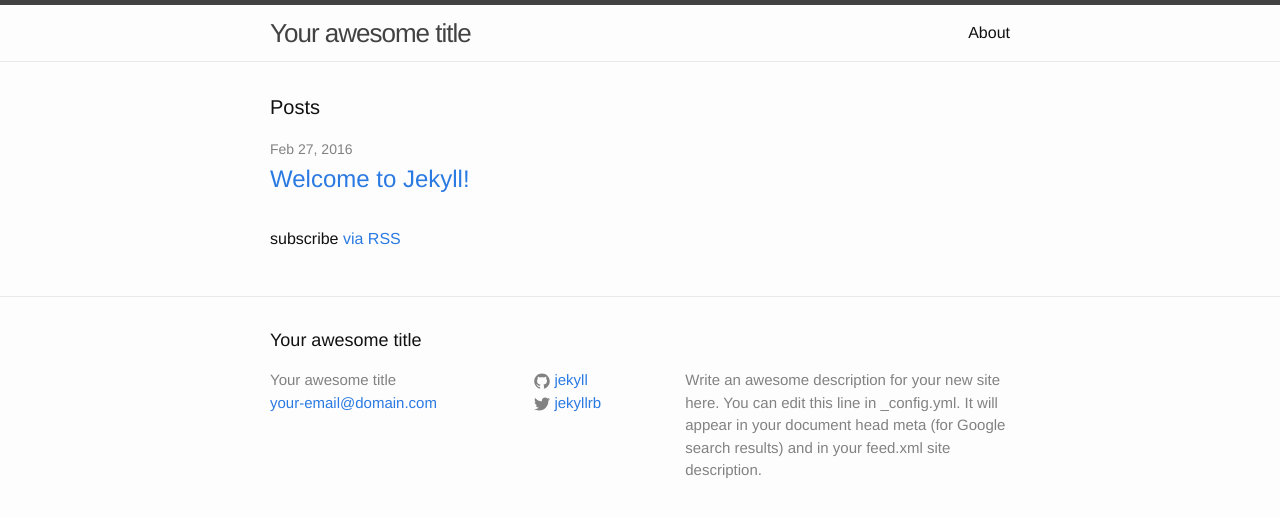
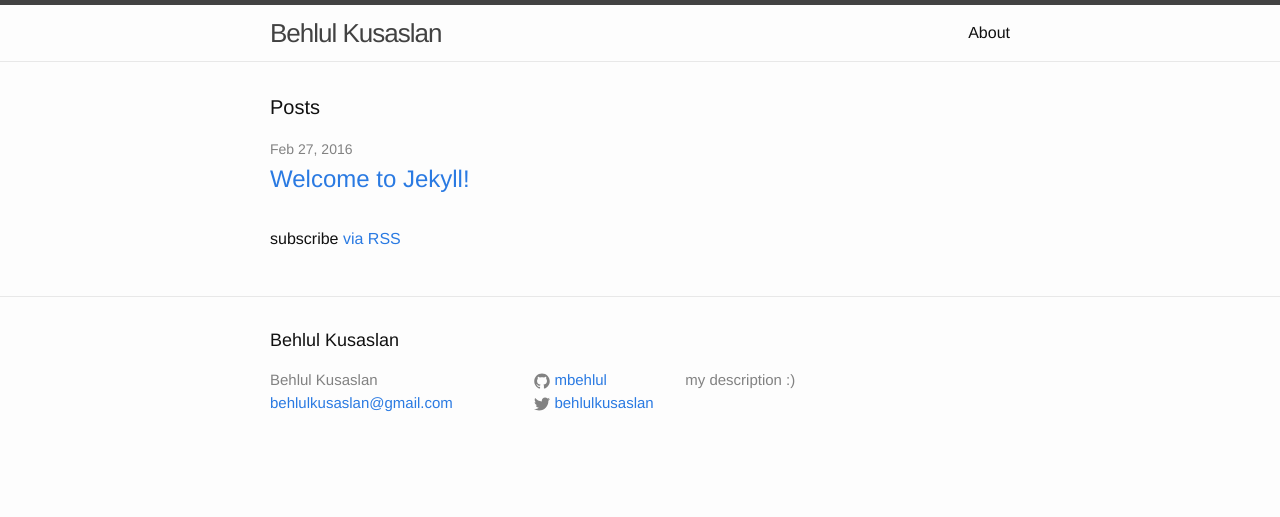
Before and after one commit to Mbehlul/mbehlul.github.io, a Jekyll site: the page built from index.html, in a window 1280 px wide. Shown: the top 517 px of the page. Built offline with Jekyll 4.4.1, drawn with Linux system fonts in a browser that asks for light colours.

Commit message:
Initial commit

```diff
--- a/_config.yml
+++ b/_config.yml
@@ -6,16 +6,14 @@
 # 'jekyll serve'. If you change this file, please restart the server process.
 
 # Site settings
-title: Your awesome title
-email: your-email@domain.com
+title: Behlul Kusaslan
+email: behlulkusaslan@gmail.com
 description: > # this means to ignore newlines until "baseurl:"
-  Write an awesome description for your new site here. You can edit this
-  line in _config.yml. It will appear in your document head meta (for
-  Google search results) and in your feed.xml site description.
+  my description :)
 baseurl: "" # the subpath of your site, e.g. /blog
-url: "http://yourdomain.com" # the base hostname & protocol for your site
-twitter_username: jekyllrb
-github_username:  jekyll
+url: "http://behlulkusaslan.com" # the base hostname & protocol for your site
+twitter_username: behlulkusaslan
+github_username:  mbehlul
 
 # Build settings
 markdown: kramdown
```
